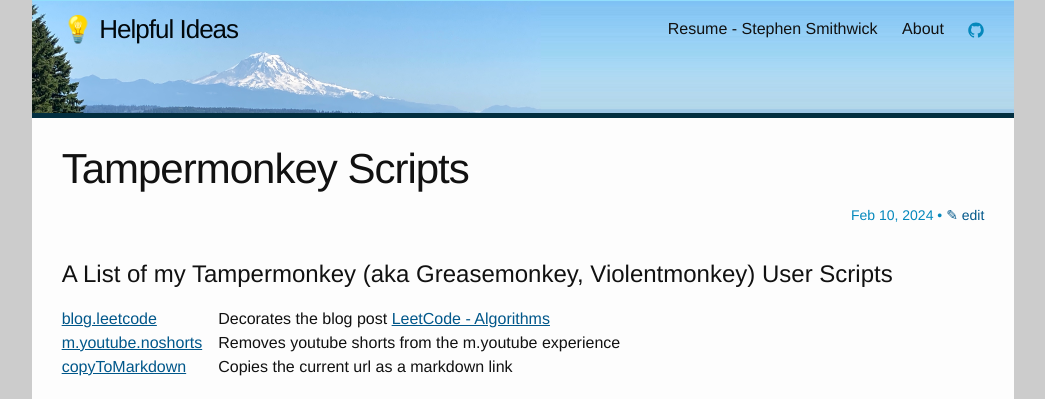
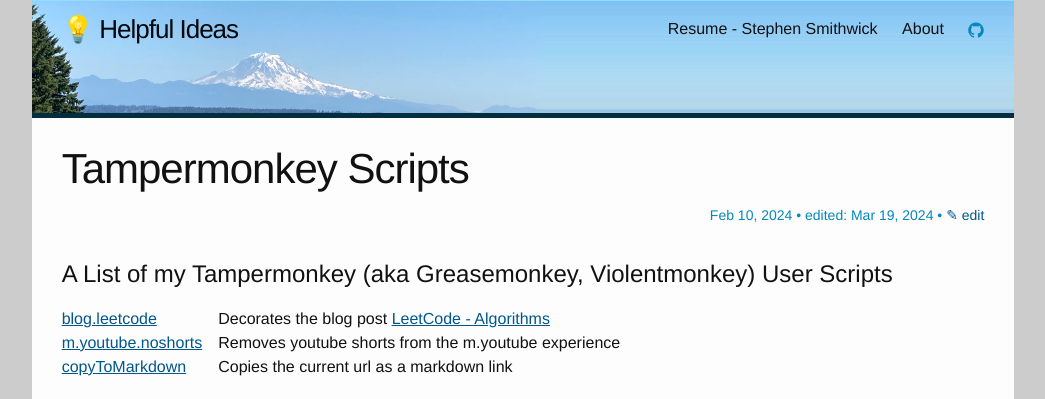
Before and after one commit to StephenSmithwick/StephenSmithwick.github.io, a Jekyll site: the page built from _posts/2024-02-10-User-Scripts.md, in a window 1280 px wide. Shown: the top 399 px of the page, without its empty margins (117-1162 px from the left). Built offline with Jekyll 4.4.1, drawn with Linux system fonts in a browser that asks for light colours.

Commit message:
Update 2024-02-10-User-Scripts.md

```diff
--- a/_posts/2024-02-10-User-Scripts.md
+++ b/_posts/2024-02-10-User-Scripts.md
@@ -3,7 +3,7 @@ layout: post
 title:  "Tampermonkey Scripts"
 categories: dev-desktop
 published: true
-last_edit:
+last_edit: 2024-03-19
 ---
 
 # A List of my Tampermonkey (aka Greasemonkey, Violentmonkey) User Scripts
```
